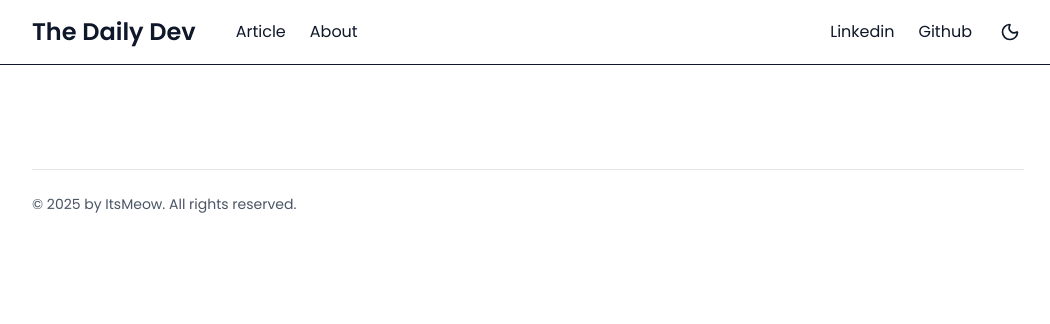
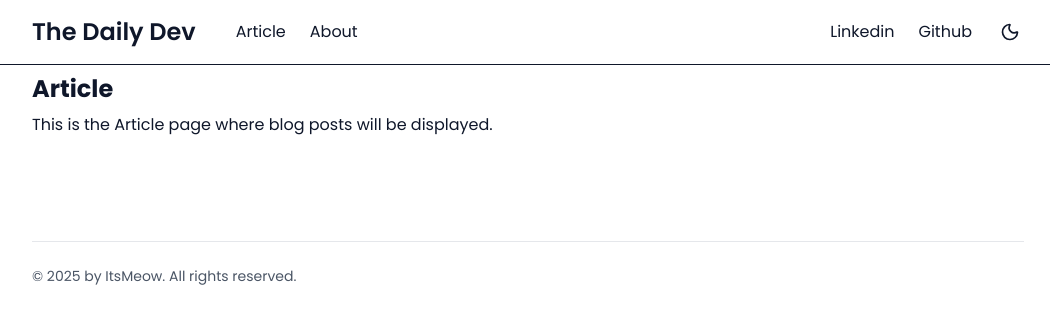
Before and after one commit to azrilpramudia/my-personal-blog, a React (Vite) app: page /article in a window 1280 px wide. Shown: the top 324 px of the page, without its empty margins (112-1162 px from the left). Built offline with nearby package versions, Linux system fonts and the light colour scheme.

Commit message:
feat: add layout and article

```diff
--- a/src/App.jsx
+++ b/src/App.jsx
@@ -1,5 +1,5 @@
-import Footer from "./components/Footer";
-import Navbar from "./components/Navbar";
+import Footer from "./components/Layout/Footer";
+import Navbar from "./components/Layout/Navbar";
 import AppRouter from "./router";
 
 function App() {
--- a/src/components/Navbar.jsx
+++ b/src/components/Layout/Navbar.jsx
@@ -133,6 +133,7 @@ const Navbar = () => {
             border-b
             shadow-md
             overflow-hidden
+            transition-colors duration-300
             ${open ? "dropdown-open" : "dropdown-close"}
           `}
         >
--- /dev/null
+++ b/src/pages/Article.jsx
@@ -0,0 +1,10 @@
+const Article = () => {
+  return (
+    <div className="max-w-5xl mx-auto px-4 font-poppins">
+      <h1 className="font-bold text-2xl py-2">Article</h1>
+      <p>This is the Article page where blog posts will be displayed.</p>
+    </div>
+  );
+};
+
+export default Article;
--- a/src/router/index.jsx
+++ b/src/router/index.jsx
@@ -1,12 +1,14 @@
 import { Routes, Route } from "react-router-dom";
 import About from "../pages/About";
 import Home from "../pages/Home";
+import Article from "../pages/Article";
 
 export default function AppRouter() {
   return (
     <Routes>
       <Route path="/" element={<Home />} />
       <Route path="/about" element={<About />} />
+      <Route path="/article" element={<Article />} />
     </Routes>
   );
 }
```
Also changed, not shown: src/components/Layout/Footer.jsx (renamed from src/components/Footer.jsx).
